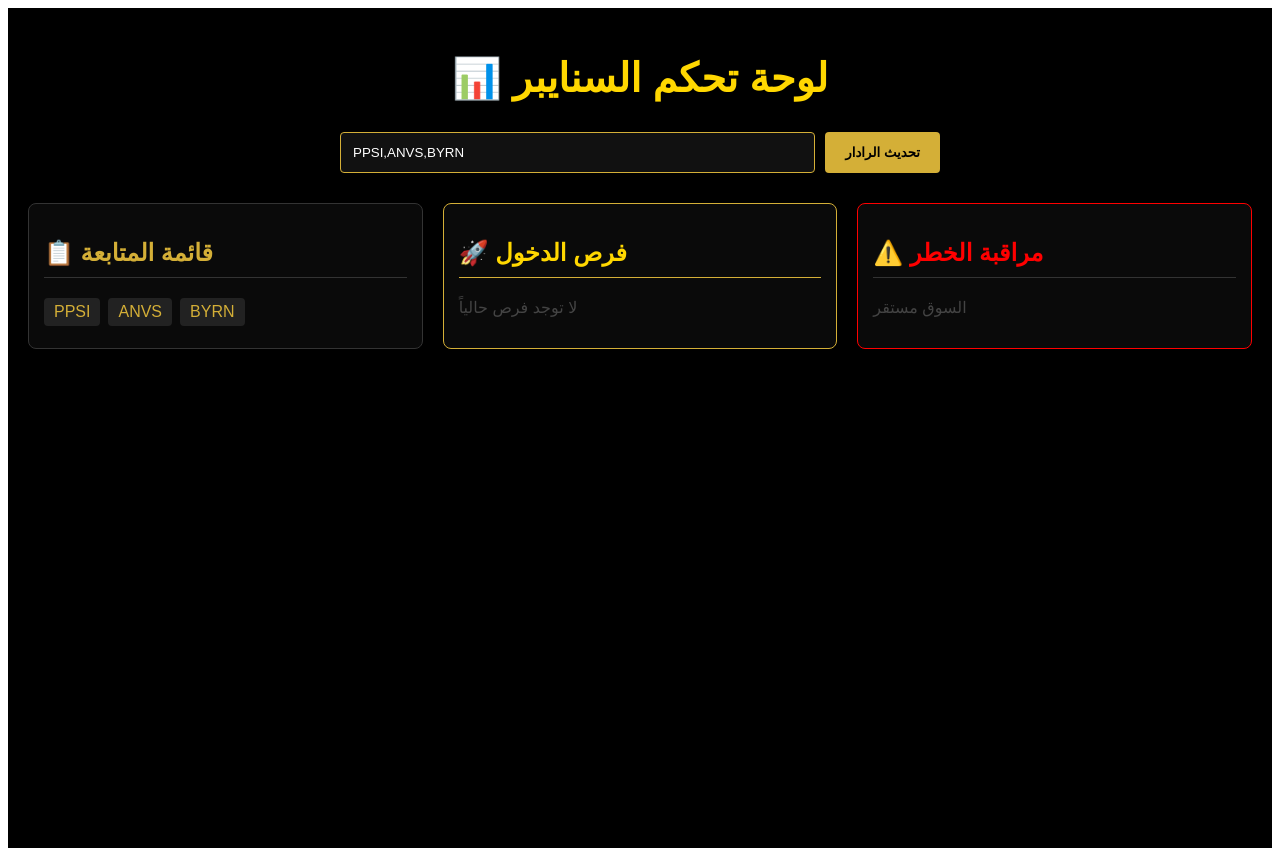
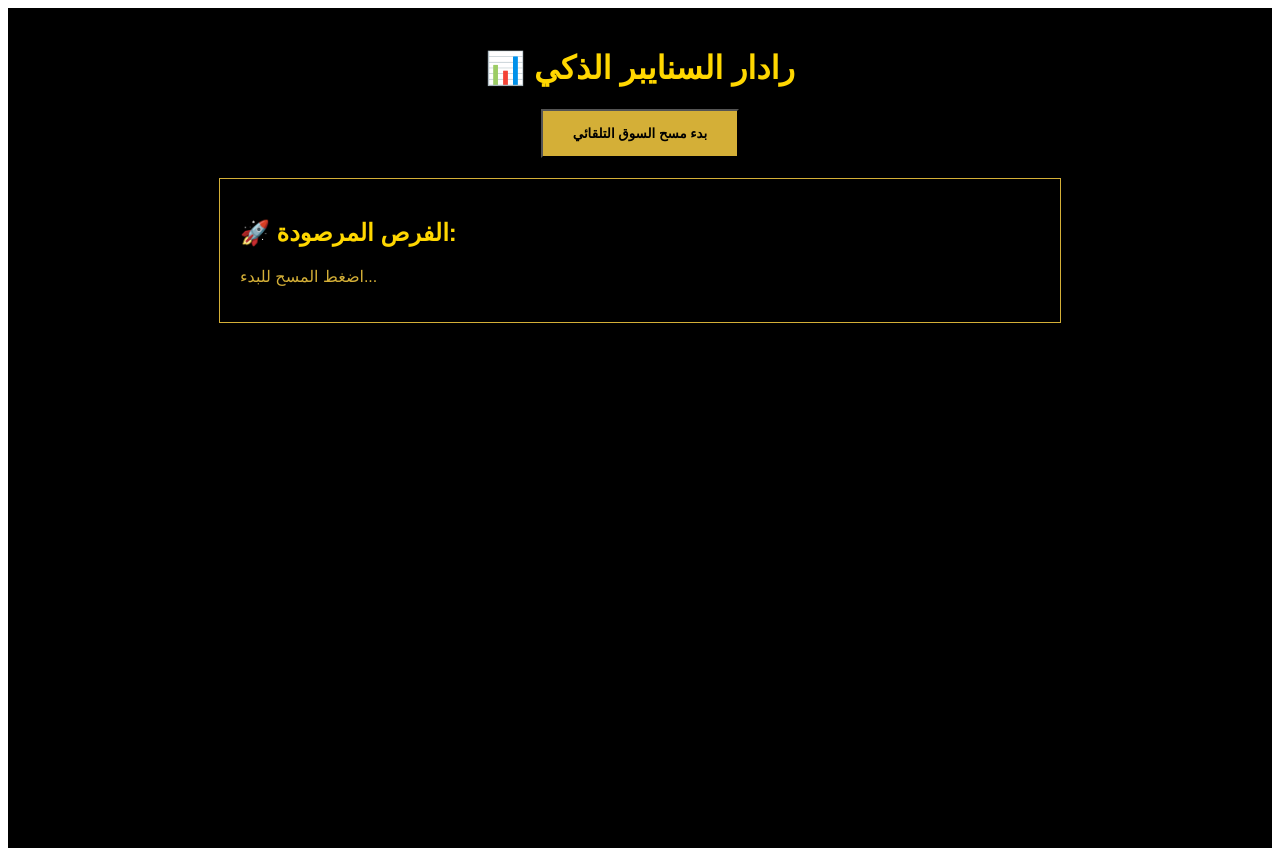
Before and after one commit to fares1040/trading-bot-pro, a Next.js app: page / in a window 1280 px wide. Built offline with nearby package versions, Linux system fonts and the light colour scheme; no server answers.

Commit message:
Refactor Home component to simplify state and UI

```diff
--- a/app/page.jsx
+++ b/app/page.jsx
@@ -2,54 +2,25 @@
 import { useState, useEffect } from 'react';
 
 export default function Home() {
-  const [data, setData] = useState({ watchlist: [], entries: [], risks: [] });
-  const [input, setInput] = useState("");
+  const [data, setData] = useState({ entries: [] });
 
-  const loadData = async (symbolsString) => {
-    localStorage.setItem('myStocks', symbolsString);
-    const symbolsArray = symbolsString.split(',').map(s => s.trim());
-    const res = await fetch(`/api/stocks?symbols=${symbolsString}`);
+  const runScanner = async () => {
+    const res = await fetch('/api/stocks');
     const json = await res.json();
-
-    setData({
-        watchlist: symbolsArray,
-        entries: json.alerts.filter(a => !a.msg.includes('خطر')),
-        risks: json.alerts.filter(a => a.msg.includes('خطر'))
-    });
+    setData({ entries: json.alerts });
   };
 
-  useEffect(() => {
-    const saved = localStorage.getItem('myStocks') || 'PPSI,ANVS,BYRN';
-    setInput(saved);
-    loadData(saved);
-  }, []);
-
   return (
-    <main style={{ backgroundColor: '#000', minHeight: '100vh', padding: '20px', color: '#D4AF37', fontFamily: 'sans-serif' }}>
-      <h1 style={{ textAlign: 'center', color: '#FFD700', marginBottom: '30px', fontSize: '2.5rem' }}>📊 لوحة تحكم السنايبر</h1>
-
-      <div style={{ display: 'flex', gap: '10px', maxWidth: '600px', margin: '0 auto 30px' }}>
-        <input style={{ flex: 1, padding: '12px', background: '#111', border: '1px solid #D4AF37', color: '#fff', borderRadius: '4px' }}
-               value={input} onChange={(e) => setInput(e.target.value)} placeholder="أدخل الأسهم (مثال: AAPL,TSLA,PPSI)" />
-        <button style={{ background: '#D4AF37', color: '#000', padding: '10px 20px', fontWeight: 'bold', cursor: 'pointer', border: 'none', borderRadius: '4px' }}
-                onClick={() => loadData(input)}>تحديث الرادار</button>
+    <main style={{ backgroundColor: '#000', color: '#D4AF37', minHeight: '100vh', padding: '20px', fontFamily: 'sans-serif' }}>
+      <h1 style={{ textAlign: 'center', color: '#FFD700' }}>📊 رادار السنايبر الذكي</h1>
+      <div style={{ textAlign: 'center', margin: '20px' }}>
+        <button style={{ background: '#D4AF37', padding: '15px 30px', fontWeight: 'bold', cursor: 'pointer' }} onClick={runScanner}>بدء مسح السوق التلقائي</button>
       </div>
-
-      <div style={{ display: 'grid', gridTemplateColumns: 'repeat(auto-fit, minmax(300px, 1fr))', gap: '20px' }}>
-        <div style={{ border: '1px solid #333', padding: '15px', background: '#0a0a0a', borderRadius: '8px' }}>
-            <h2 style={{ color: '#D4AF37', borderBottom: '1px solid #333', paddingBottom: '10px' }}>📋 قائمة المتابعة</h2>
-            <div style={{ display: 'flex', flexWrap: 'wrap', gap: '8px', marginTop: '10px' }}>
-                {data.watchlist.map(s => <span key={s} style={{ background: '#222', padding: '5px 10px', borderRadius: '4px' }}>{s}</span>)}
-            </div>
-        </div>
-        <div style={{ border: '1px solid #D4AF37', padding: '15px', background: '#0a0a0a', borderRadius: '8px' }}>
-            <h2 style={{ color: '#FFD700', borderBottom: '1px solid #D4AF37', paddingBottom: '10px' }}>🚀 فرص الدخول</h2>
-            {data.entries.length > 0 ? data.entries.map((s, i) => <p key={i} style={{ color: '#fff' }}>{s.symbol}: {s.msg}</p>) : <p style={{ color: '#444' }}>لا توجد فرص حالياً</p>}
-        </div>
-        <div style={{ border: '1px solid #FF0000', padding: '15px', background: '#0a0a0a', borderRadius: '8px' }}>
-            <h2 style={{ color: '#FF0000', borderBottom: '1px solid #333', paddingBottom: '10px' }}>⚠️ مراقبة الخطر</h2>
-            {data.risks.length > 0 ? data.risks.map((s, i) => <p key={i} style={{ color: '#FF4444' }}>{s.symbol}: {s.msg}</p>) : <p style={{ color: '#444' }}>السوق مستقر</p>}
-        </div>
+      <div style={{ maxWidth: '800px', margin: '0 auto', border: '1px solid #D4AF37', padding: '20px' }}>
+        <h2 style={{ color: '#FFD700' }}>🚀 الفرص المرصودة:</h2>
+        {data.entries.length > 0 ? data.entries.map((s, i) => (
+            <p key={i} style={{ color: '#fff', borderBottom: '1px solid #333' }}>{s.symbol}: {s.msg}</p>
+        )) : <p>اضغط المسح للبدء...</p>}
       </div>
     </main>
   );
```
